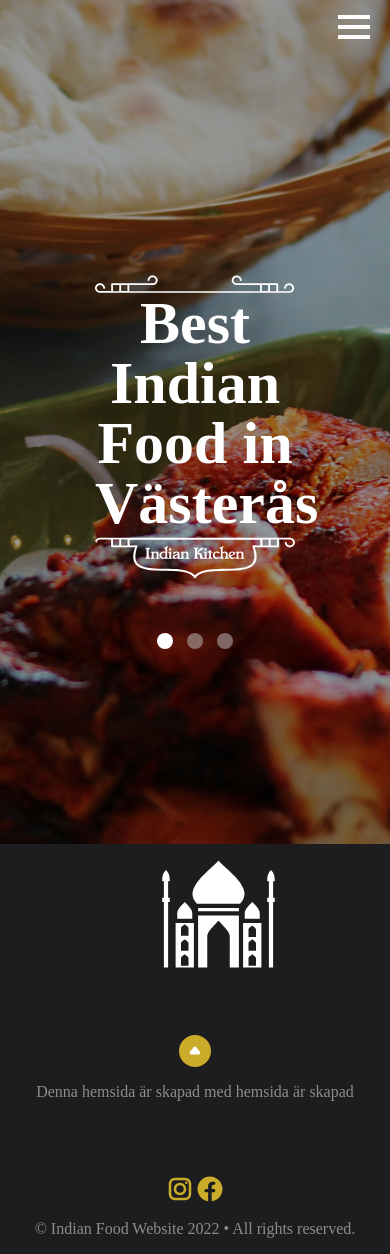
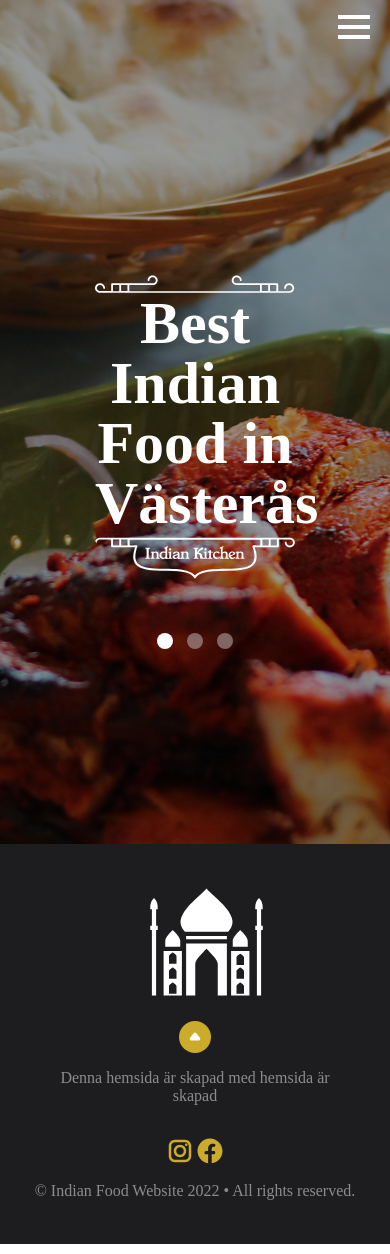
Before and after one commit to mandalsanela/indian-food-website, a React (Create React App) app: page / in a window 390 px wide. Built offline with nearby package versions, Linux system fonts and the light colour scheme.

Commit message:
footer css fixes

```diff
--- a/src/components/footer/_index.scss
+++ b/src/components/footer/_index.scss
@@ -6,7 +6,13 @@
   background-color: #1d1d1f;
   color: #8c8c8c;
   align-items: center;
+  .footer-content {
+    display: flex;
+    flex-direction: row;
     justify-content: space-between;
+    align-items: center;
+    width: 100%;
+    padding: 0 10%;
     .logo-div {
       width: 20%;
       padding: 0 50px;
@@ -19,6 +25,9 @@
       display: flex;
       flex-direction: column;
       align-items: center;
+      p {
+        text-align: center;
+      }
       .back-to-top {
         width: 32px;
         height: 32px;
@@ -26,7 +35,6 @@
       }
     }
     .social-media-box {
-    padding: 0 50px;
       .social-media-icons {
         display: flex;
         flex-direction: row;
@@ -41,37 +49,60 @@
       }
     }
   }
+}
 
+@media only screen and(max-width:1230px) {
+  .footer-wrapper {
+    .footer-content {
+      padding: 0;
+      .logo-div {
+        padding-right: 70px;
+      }
+      .back-to-top-wrapper {
+        padding-right: 40px;
+        padding-left: 40px;
+      }
+      .social-media-box {
+        padding-right: 50px;
+      }
+    }
+  }
+}
 @media only screen and(max-width:768px) {
   .footer-wrapper {
+    height: 400px;
+    .footer-content {
       display: flex;
       flex-direction: column;
-    height: 400px;
       align-items: center;
       padding: 0;
       padding-top: 10px;
       .logo-div {
         text-align: center;
+        padding: 15px 0;
       }
       .social-media-box {
-      padding: 0;
+        padding: 15px 0;
         .social-media-icons {
           justify-content: center;
         }
       }
     }
   }
+}
 
-@media only screen and(max-width:510px) {
+@media only screen and(max-width:600px) {
   .footer-wrapper {
     align-items: center;
+    .footer-content {
       .logo-div {
         text-align: center;
-      padding: 0;
         margin: 0;
+        margin-left: -6%;
         .logo {
           text-align: center;
         }
       }
     }
   }
+}
--- a/src/components/footer/index.js
+++ b/src/components/footer/index.js
@@ -12,6 +12,7 @@ const Footer = () => {
   };
   return (
     <div className="footer-wrapper">
+      <div className="footer-content">
         <div className="logo-div">
           <img src={IndianPalace} className="logo" />
         </div>
@@ -31,6 +32,7 @@ const Footer = () => {
           <p>© Indian Food Website 2022 • All rights reserved.</p>
         </div>
       </div>
+    </div>
   );
 };
 
--- a/src/index.css
+++ b/src/index.css
@@ -13,22 +13,37 @@
   -webkit-box-align: center;
       -ms-flex-align: center;
           align-items: center;
+}
+
+.footer-wrapper .footer-content {
+  display: -webkit-box;
+  display: -ms-flexbox;
+  display: flex;
+  -webkit-box-orient: horizontal;
+  -webkit-box-direction: normal;
+      -ms-flex-direction: row;
+          flex-direction: row;
   -webkit-box-pack: justify;
       -ms-flex-pack: justify;
           justify-content: space-between;
+  -webkit-box-align: center;
+      -ms-flex-align: center;
+          align-items: center;
+  width: 100%;
+  padding: 0 10%;
 }
 
-.footer-wrapper .logo-div {
+.footer-wrapper .footer-content .logo-div {
   width: 20%;
   padding: 0 50px;
 }
 
-.footer-wrapper .logo-div .logo {
+.footer-wrapper .footer-content .logo-div .logo {
   width: 125px;
   height: 120px;
 }
 
-.footer-wrapper .back-to-top-wrapper {
+.footer-wrapper .footer-content .back-to-top-wrapper {
   display: -webkit-box;
   display: -ms-flexbox;
   display: flex;
@@ -41,17 +56,17 @@
           align-items: center;
 }
 
-.footer-wrapper .back-to-top-wrapper .back-to-top {
+.footer-wrapper .footer-content .back-to-top-wrapper p {
+  text-align: center;
+}
+
+.footer-wrapper .footer-content .back-to-top-wrapper .back-to-top {
   width: 32px;
   height: 32px;
   cursor: pointer;
 }
 
-.footer-wrapper .social-media-box {
-  padding: 0 50px;
-}
-
-.footer-wrapper .social-media-box .social-media-icons {
+.footer-wrapper .footer-content .social-media-box .social-media-icons {
   display: -webkit-box;
   display: -ms-flexbox;
   display: flex;
@@ -64,17 +79,36 @@
           justify-content: flex-end;
 }
 
-.footer-wrapper .social-media-box .social-media-icons img {
+.footer-wrapper .footer-content .social-media-box .social-media-icons img {
   width: 30px;
   height: 30px;
 }
 
-.footer-wrapper .social-media-box p {
+.footer-wrapper .footer-content .social-media-box p {
   text-align: end;
+}
+
+@media only screen and (max-width: 1230px) {
+  .footer-wrapper .footer-content {
+    padding: 0;
+  }
+  .footer-wrapper .footer-content .logo-div {
+    padding-right: 70px;
+  }
+  .footer-wrapper .footer-content .back-to-top-wrapper {
+    padding-right: 40px;
+    padding-left: 40px;
+  }
+  .footer-wrapper .footer-content .social-media-box {
+    padding-right: 50px;
+  }
 }
 
 @media only screen and (max-width: 768px) {
   .footer-wrapper {
+    height: 400px;
+  }
+  .footer-wrapper .footer-content {
     display: -webkit-box;
     display: -ms-flexbox;
     display: flex;
@@ -82,38 +116,38 @@
     -webkit-box-direction: normal;
         -ms-flex-direction: column;
             flex-direction: column;
-    height: 400px;
     -webkit-box-align: center;
         -ms-flex-align: center;
             align-items: center;
     padding: 0;
     padding-top: 10px;
   }
-  .footer-wrapper .logo-div {
+  .footer-wrapper .footer-content .logo-div {
     text-align: center;
+    padding: 15px 0;
   }
-  .footer-wrapper .social-media-box {
-    padding: 0;
+  .footer-wrapper .footer-content .social-media-box {
+    padding: 15px 0;
   }
-  .footer-wrapper .social-media-box .social-media-icons {
+  .footer-wrapper .footer-content .social-media-box .social-media-icons {
     -webkit-box-pack: center;
         -ms-flex-pack: center;
             justify-content: center;
   }
 }
 
-@media only screen and (max-width: 510px) {
+@media only screen and (max-width: 600px) {
   .footer-wrapper {
     -webkit-box-align: center;
         -ms-flex-align: center;
             align-items: center;
   }
-  .footer-wrapper .logo-div {
+  .footer-wrapper .footer-content .logo-div {
     text-align: center;
-    padding: 0;
     margin: 0;
+    margin-left: -6%;
   }
-  .footer-wrapper .logo-div .logo {
+  .footer-wrapper .footer-content .logo-div .logo {
     text-align: center;
   }
 }
```
Also changed, not shown: 1 other file (tests, documents, lock files or other folders). Lines whose indentation alone changed are shown as unchanged.
